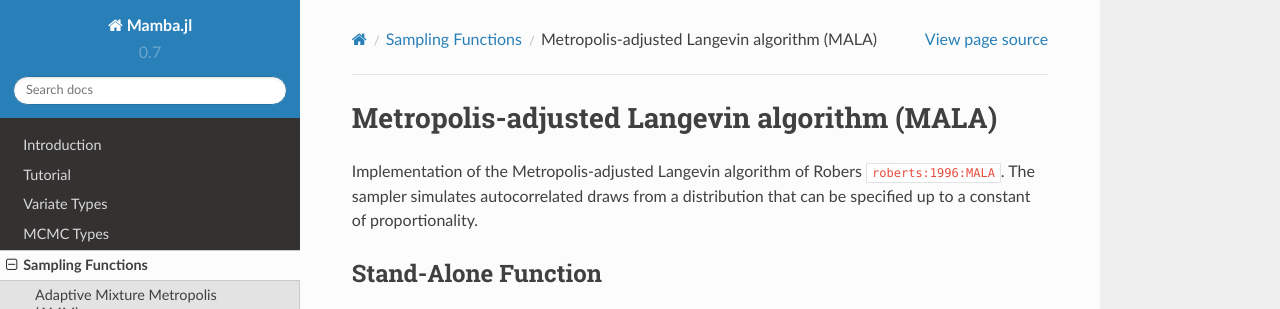
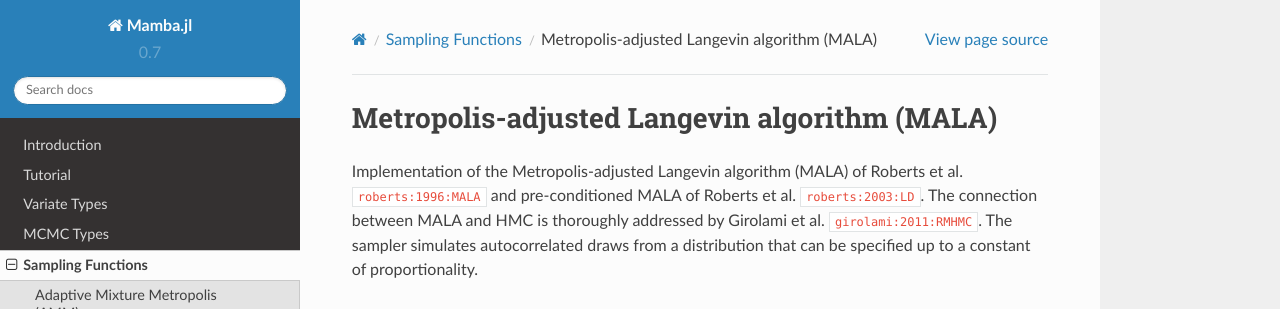
Before and after one commit to brian-j-smith/Mamba.jl, a Sphinx documentation site: the page built from doc/samplers/mala.rst, in a window 1280 px wide and 900 px high, cut to the strip 0-309 px from the top of the window. Built offline with Sphinx 7.4.7 and the Read the Docs theme 2.0.0, drawn with Linux system fonts in a browser that asks for light colours; formulas are drawn with MathJax 3; cross-references to code outside the pages are shown as plain code.

Commit message:
Add references for pre-conditioned MALA

```diff
--- a/doc/samplers/mala.rst
+++ b/doc/samplers/mala.rst
@@ -5,7 +5,7 @@
 Metropolis-adjusted Langevin algorithm (MALA)
 ---------------------------------------------
 
-Implementation of the Metropolis-adjusted Langevin algorithm of Robers :cite:`roberts:1996:MALA`.  The sampler simulates autocorrelated draws from a distribution that can be specified up to a constant of proportionality.
+Implementation of the Metropolis-adjusted Langevin algorithm (MALA) of Roberts et al. :cite:`roberts:1996:MALA` and pre-conditioned MALA of Roberts et al. :cite:`roberts:2003:LD`.  The connection between MALA and HMC is thoroughly addressed by Girolami et al. :cite:`girolami:2011:RMHMC`. The sampler simulates autocorrelated draws from a distribution that can be specified up to a constant of proportionality.
 
 
 Stand-Alone Function
--- a/doc/xrefs.bib
+++ b/doc/xrefs.bib
@@ -306,6 +306,16 @@
   PUBLISHER =    {Chapman \& Hall/CRC},
   YEAR =         {1996},
   address =      {Boca Raton, FL},
+}
+
+@ARTICLE{girolami:2011:RMHMC,
+  AUTHOR  =      {Girolami, M and Calderhead, B},
+  TITLE   =      {Riemann manifold Langevin and Hamiltonian Monte Carlo methods},
+  JOURNAL =      {Journal of the Royal Statistical Society: Series B},
+  YEAR    =      {2011},
+  volume  =      {73},
+  number  =      {2},
+  pages   =      {123--214}
 }
 
 @ARTICLE{glynn:1991:EAV,
@@ -620,6 +630,16 @@
   pages   =      {341--363}
 }
 
+@ARTICLE{roberts:2002:LD,
+  AUTHOR  =      {Roberts, G O and Stramer, O},
+  TITLE   =      {Langevin Diffusions and Metropolis-Hastings Algorithms},
+  JOURNAL =      {Methodology and Computing in Applied Probability},
+  YEAR    =      {2002},
+  volume  =      {4},
+  number  =      {4},
+  pages   =      {337--357}
+}
+
 @ARTICLE{robert:2009:EAM,
   AUTHOR =       {Roberts, G O and Rosenthal, J S},
   TITLE =        {Examples of adaptive {MCMC}},
```
